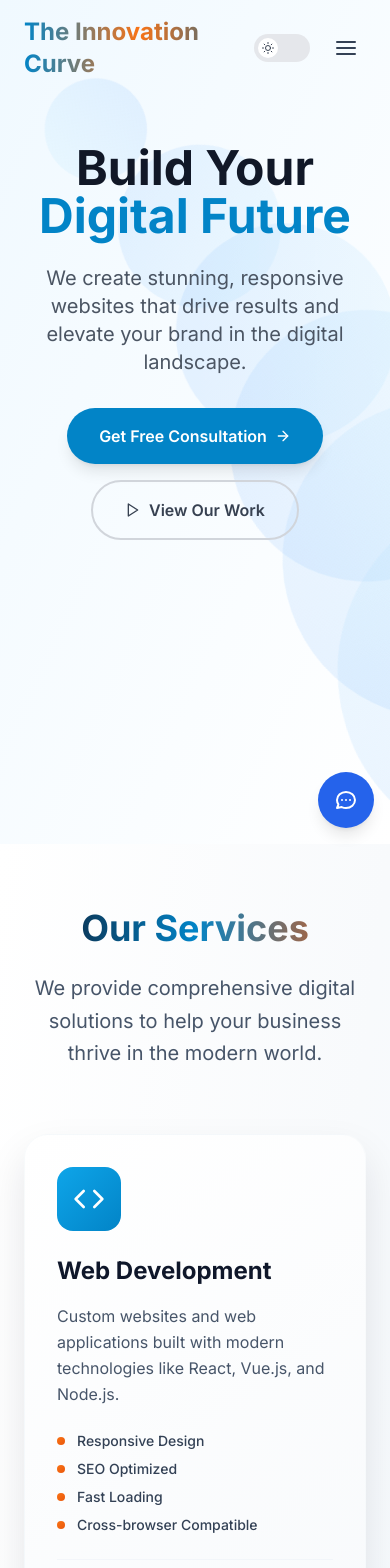
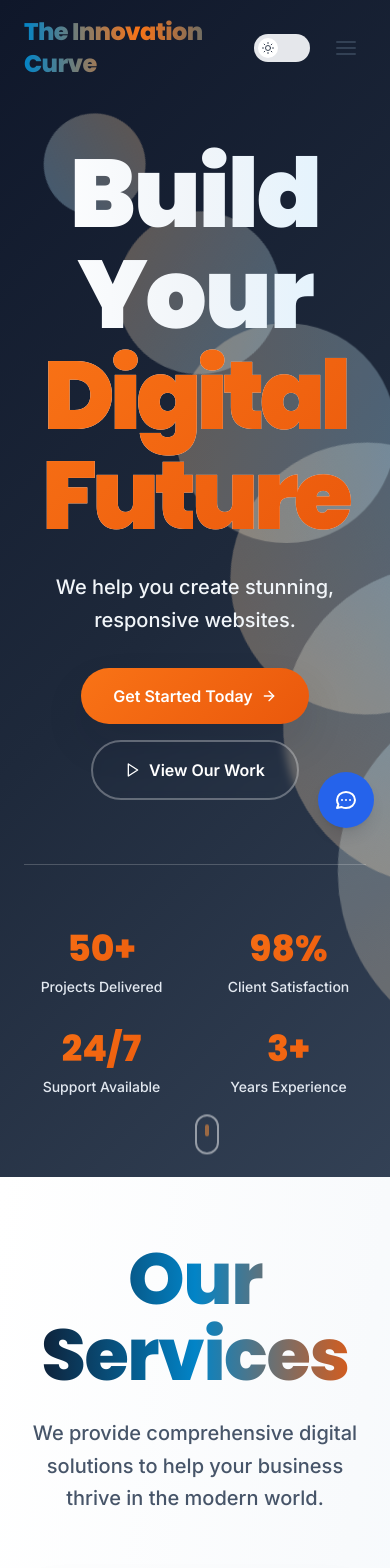
Before and after one commit to Windyphan/Web-builder, a React (Vite) app: page / in a window 390 px wide. Shown: the top 1568 px of the page. Built offline with nearby package versions, Linux system fonts and the light colour scheme.

Commit message:
Rehaul font visual

```diff
--- a/index.html
+++ b/index.html
@@ -5,6 +5,14 @@
     <link rel="icon" type="image/svg+xml" href="/Company_logo_4.png" />
     <meta name="viewport" content="width=device-width, initial-scale=1.0" />
     <meta name="google-site-verification" content="cKBLLhXSYe9Q1TCog42MkRQi2ThDIs8BBO-5RfhKpmg" />
+
+    <!-- Preconnect to Google Fonts for better performance -->
+    <link rel="preconnect" href="https://fonts.googleapis.com">
+    <link rel="preconnect" href="https://fonts.gstatic.com" crossorigin>
+
+    <!-- Import Poppins for headlines and Inter for body text -->
+    <link href="https://fonts.googleapis.com/css2?family=Poppins:wght@300;400;500;600;700;800;900&family=Inter:wght@300;400;500;600;700&display=swap" rel="stylesheet">
+
     <title>The Innovation Curve - Digital Transformation & Innovation Consulting</title>
     <meta name="description" content="The Innovation Curve helps businesses transform through innovation and technology solutions. Expert consulting for digital transformation and business growth." />
 
--- a/src/components/Header.jsx
+++ b/src/components/Header.jsx
@@ -9,7 +9,6 @@ const Header = () => {
     const [isMenuOpen, setIsMenuOpen] = useState(false);
     const [isScrolled, setIsScrolled] = useState(false);
     const location = useLocation();
-    const { isDark } = useTheme();
 
     useEffect(() => {
         const handleScroll = () => {
@@ -48,7 +47,7 @@ const Header = () => {
                     {/* Logo */}
                     <Link to="/">
                         <motion.div
-                            className="text-2xl font-bold bg-gradient-to-r from-primary-600 via-accent-500 to-primary-700 dark:from-primary-400 dark:via-accent-400 dark:to-primary-500 bg-clip-text text-transparent"
+                            className="font-display text-2xl font-extrabold bg-gradient-to-r from-primary-600 via-accent-500 to-primary-700 dark:from-primary-400 dark:via-accent-400 dark:to-primary-500 bg-clip-text text-transparent tracking-tight"
                             whileHover={{ scale: 1.05 }}
                         >
                             The Innovation Curve
--- a/src/components/Hero.jsx
+++ b/src/components/Hero.jsx
@@ -10,7 +10,6 @@ import heroAnimation from '../assets/Hero_section_animation.json';
 
 const Hero = () => {
     const [isVisible, setIsVisible] = useState(false);
-    const [animationLoaded, setAnimationLoaded] = useState(false);
     const lottieRef = useRef(null);
     const { isDark } = useTheme();
 
@@ -52,11 +51,7 @@ const Hero = () => {
     return (
         <section
             id="home"
-            className={`pt-16 relative overflow-hidden transition-colors duration-300 ${
-                isDark
-                    ? 'bg-gradient-to-br from-gray-900 via-gray-800 to-gray-900'
-                    : 'bg-gradient-to-br from-primary-50 to-white'
-            }`}
+            className="pt-16 relative overflow-hidden transition-colors duration-300 bg-gradient-hero dark:bg-gradient-to-br dark:from-navy-950 dark:via-navy-900 dark:to-navy-800"
             style={{ minHeight: '100vh' }}
         >
             {/* Animated Background Particles */}
@@ -68,8 +63,8 @@ const Hero = () => {
                             key={i}
                             className={`absolute rounded-full transition-colors duration-300 ${
                                 isDark
-                                    ? 'bg-gradient-to-r from-blue-500/10 to-purple-500/10'
-                                    : 'bg-gradient-to-r from-primary-200/20 to-blue-300/20'
+                                    ? 'bg-gradient-to-r from-primary-500/20 to-accent-500/20'
+                                    : 'bg-gradient-to-r from-primary-200/30 to-accent-200/30'
                             }`}
                             style={{
                                 width: `${100 + i * 50}px`,
@@ -112,31 +107,26 @@ const Hero = () => {
 
             {/* Main Content */}
             <div className="container mx-auto px-6 py-20 relative z-20">
-                <div className="max-w-4xl mx-auto text-center">
+                <div className="max-w-5xl mx-auto text-center">
                     <motion.h1
-                        className={`text-5xl md:text-7xl font-bold mb-6 transition-colors duration-300 ${
-                            isDark ? 'text-white' : 'text-gray-900'
-                        }`}
-                        initial={{ opacity: 0, y: 20 }}
+                        className="font-display text-hero-lg md:text-hero-xl font-black mb-6 transition-colors duration-300 bg-gradient-to-r from-white via-navy-100 to-primary-100 dark:from-white dark:via-primary-200 dark:to-accent-200 bg-clip-text text-transparent tracking-headline"
+                        initial={{ opacity: 0, y: 30 }}
                         animate={isVisible ? { opacity: 1, y: 0 } : {}}
                         transition={{ duration: 0.8 }}
                     >
                         Build Your
-                        <span className="text-primary-600 dark:text-primary-400 block">
+                        <span className="block bg-gradient-accent bg-clip-text text-transparent font-black tracking-tighter">
                             Digital Future
                         </span>
                     </motion.h1>
 
                     <motion.p
-                        className={`text-xl md:text-2xl mb-8 max-w-2xl mx-auto transition-colors duration-300 ${
-                            isDark ? 'text-gray-300' : 'text-gray-600'
-                        }`}
+                        className="font-body text-xl md:text-2xl mb-8 max-w-2xl mx-auto transition-colors duration-300 text-navy-100 dark:text-navy-200 font-medium leading-relaxed"
                         initial={{ opacity: 0, y: 20 }}
                         animate={isVisible ? { opacity: 1, y: 0 } : {}}
                         transition={{ duration: 0.8, delay: 0.2 }}
                     >
-                        We create stunning, responsive websites that drive results
-                        and elevate your brand in the digital landscape.
+                        We help you create stunning, responsive websites.
                     </motion.p>
 
                     <motion.div
@@ -147,22 +137,18 @@ const Hero = () => {
                     >
                         <Link to="/contact">
                             <motion.button
-                                className="bg-primary-600 hover:bg-primary-700 dark:bg-primary-500 dark:hover:bg-primary-600 text-white px-8 py-4 rounded-full font-semibold flex items-center gap-2 transition-all duration-200 shadow-lg hover:shadow-xl"
+                                className="bg-gradient-accent hover:shadow-glow text-white px-8 py-4 rounded-full font-semibold flex items-center gap-2 transition-all duration-300 shadow-premium hover:scale-105"
                                 whileHover={{ scale: 1.05 }}
                                 whileTap={{ scale: 0.95 }}
                             >
-                                Get Free Consultation
-                                <FiArrowRight />
+                                Get Started Today
+                                <FiArrowRight className="transition-transform group-hover:translate-x-1" />
                             </motion.button>
                         </Link>
 
                         <Link to="/portfolio">
                             <motion.button
-                                className={`border-2 px-8 py-4 rounded-full font-semibold flex items-center gap-2 transition-all duration-200 ${
-                                    isDark
-                                        ? 'border-gray-600 text-gray-300 hover:border-primary-400 hover:text-primary-400'
-                                        : 'border-gray-300 text-gray-700 hover:border-primary-600 hover:text-primary-600'
-                                }`}
+                                className="border-2 border-white/30 hover:border-accent-400 text-white hover:bg-accent-500/10 px-8 py-4 rounded-full font-semibold flex items-center gap-2 transition-all duration-300 backdrop-blur-sm hover:scale-105"
                                 whileHover={{ scale: 1.05 }}
                                 whileTap={{ scale: 0.95 }}
                             >
@@ -171,8 +157,43 @@ const Hero = () => {
                             </motion.button>
                         </Link>
                     </motion.div>
+
+                    {/* Stats Section */}
+                    <motion.div
+                        className="grid grid-cols-2 md:grid-cols-4 gap-8 mt-16 pt-16 border-t border-white/20"
+                        initial={{ opacity: 0, y: 20 }}
+                        animate={isVisible ? { opacity: 1, y: 0 } : {}}
+                        transition={{ duration: 0.8, delay: 0.6 }}
+                    >
+                        {[
+                            { number: '50+', label: 'Projects Delivered' },
+                            { number: '98%', label: 'Client Satisfaction' },
+                            { number: '24/7', label: 'Support Available' },
+                            { number: '3+', label: 'Years Experience' }
+                        ].map((stat, index) => (
+                            <div key={index} className="text-center">
+                                <div className="font-display text-4xl md:text-5xl font-extrabold bg-gradient-accent bg-clip-text text-transparent mb-2">
+                                    {stat.number}
+                                </div>
+                                <div className="font-body text-navy-200 text-sm font-medium">
+                                    {stat.label}
+                                </div>
+                            </div>
+                        ))}
+                    </motion.div>
                 </div>
             </div>
+
+            {/* Scroll indicator */}
+            <motion.div
+                className="absolute bottom-8 left-1/2 transform -translate-x-1/2 z-30"
+                animate={{ y: [0, 10, 0] }}
+                transition={{ duration: 2, repeat: Infinity }}
+            >
+                <div className="w-6 h-10 border-2 border-white/50 rounded-full flex justify-center">
+                    <div className="w-1 h-3 bg-accent-400 rounded-full mt-2 animate-pulse"></div>
+                </div>
+            </motion.div>
         </section>
     );
 };
--- a/src/components/Pricing.jsx
+++ b/src/components/Pricing.jsx
@@ -107,10 +107,10 @@ const Pricing = () => {
                     viewport={{ once: true }}
                     className="text-center mb-16"
                 >
-                    <h2 className="text-4xl md:text-5xl font-bold bg-gradient-to-r from-navy-900 via-primary-600 to-navy-800 dark:from-navy-100 dark:via-primary-400 dark:to-navy-200 bg-clip-text text-transparent mb-6">
+                    <h2 className="font-display text-display-lg md:text-6xl font-extrabold bg-gradient-to-r from-navy-900 via-primary-600 to-navy-800 dark:from-navy-100 dark:via-primary-400 dark:to-navy-200 bg-clip-text text-transparent mb-6 tracking-headline">
                         Our Packages
                     </h2>
-                    <p className="text-xl text-navy-600 dark:text-navy-300 max-w-3xl mx-auto leading-relaxed">
+                    <p className="font-body text-xl md:text-2xl text-navy-600 dark:text-navy-300 max-w-3xl mx-auto leading-relaxed font-medium">
                         Transparent pricing for every stage of your business journey. Find the perfect fit to achieve your goals.
                     </p>
                 </motion.div>
--- a/src/components/Services.jsx
+++ b/src/components/Services.jsx
@@ -1,6 +1,6 @@
 import { useState } from 'react';
 import { motion } from 'framer-motion';
-import { FiCode, FiSmartphone, FiGlobe, FiSettings, FiMessageCircle, FiShield } from 'react-icons/fi';
+import { FiCode, FiSmartphone, FiGlobe, FiMessageCircle, FiShield } from 'react-icons/fi';
 import ServiceModal from './ServiceModal';
 
 const Services = () => {
@@ -60,10 +60,10 @@ const Services = () => {
                     viewport={{ once: true }}
                     className="text-center mb-16"
                 >
-                    <h2 className="text-4xl md:text-5xl font-bold bg-gradient-to-r from-navy-900 via-primary-600 to-accent-600 dark:from-navy-100 dark:via-primary-400 dark:to-accent-400 bg-clip-text text-transparent mb-6">
+                    <h2 className="font-display text-display-lg md:text-6xl font-extrabold bg-gradient-to-r from-navy-900 via-primary-600 to-accent-600 dark:from-navy-100 dark:via-primary-400 dark:to-accent-400 bg-clip-text text-transparent mb-6 tracking-headline">
                         Our Services
                     </h2>
-                    <p className="text-xl text-navy-600 dark:text-navy-300 max-w-3xl mx-auto leading-relaxed">
+                    <p className="font-body text-xl md:text-2xl text-navy-600 dark:text-navy-300 max-w-3xl mx-auto leading-relaxed font-medium">
                         We provide comprehensive digital solutions to help your business thrive in the modern world.
                     </p>
                 </motion.div>
@@ -84,11 +84,11 @@ const Services = () => {
                                     <service.icon className="text-white" size={32} />
                                 </div>
 
-                                <h3 className="text-2xl font-bold text-navy-900 dark:text-navy-100 mb-4 group-hover:text-accent-600 dark:group-hover:text-accent-400 transition-colors duration-300">
+                                <h3 className="font-display text-2xl font-bold text-navy-900 dark:text-navy-100 mb-4 group-hover:text-accent-600 dark:group-hover:text-accent-400 transition-colors duration-300 tracking-tight">
                                     {service.title}
                                 </h3>
 
-                                <p className="text-navy-600 dark:text-navy-300 mb-6 leading-relaxed">
+                                <p className="font-body text-navy-600 dark:text-navy-300 mb-6 leading-relaxed">
                                     {service.description}
                                 </p>
 
@@ -96,7 +96,7 @@ const Services = () => {
                                     {service.features.map((feature, featureIndex) => (
                                         <li key={featureIndex} className="flex items-center text-navy-700 dark:text-navy-300">
                                             <div className="w-2 h-2 bg-gradient-accent rounded-full mr-3 flex-shrink-0"></div>
-                                            <span className="text-sm font-medium">{feature}</span>
+                                            <span className="font-body text-sm font-medium">{feature}</span>
                                         </li>
                                     ))}
                                 </ul>
@@ -127,10 +127,10 @@ const Services = () => {
                     className="text-center mt-16"
                 >
                     <div className="bg-gradient-navy dark:bg-gradient-card-dark rounded-3xl p-8 lg:p-12 shadow-premium dark:shadow-premium-dark">
-                        <h3 className="text-3xl font-bold text-white mb-4">
+                        <h3 className="font-display text-3xl md:text-4xl font-bold text-white mb-4 tracking-tight">
                             Ready to Start Your Project?
                         </h3>
-                        <p className="text-navy-200 mb-8 text-lg max-w-2xl mx-auto">
+                        <p className="font-body text-navy-200 mb-8 text-lg md:text-xl max-w-2xl mx-auto font-medium leading-relaxed">
                             Let's discuss how we can help bring your vision to life with our expert development services.
                         </p>
                         <motion.button
--- a/src/pages/About.jsx
+++ b/src/pages/About.jsx
@@ -9,7 +9,9 @@ function AboutPage() {
 
     return (
         <div className={`min-h-screen transition-colors duration-300 ${
-            isDark ? 'bg-gray-900 text-gray-100' : 'bg-white text-gray-900'
+            isDark
+                ? 'bg-gradient-to-br from-navy-950 via-navy-900 to-navy-800 text-navy-100'
+                : 'bg-gradient-to-br from-navy-50 via-white to-navy-100 text-navy-900'
         }`}>
             <Header />
             <div className="pt-20">
--- a/src/pages/Contact.jsx
+++ b/src/pages/Contact.jsx
@@ -23,7 +23,9 @@ function ContactPage() {
 
     return (
         <div className={`min-h-screen transition-colors duration-300 ${
-            isDark ? 'bg-gray-900 text-gray-100' : 'bg-white text-gray-900'
+            isDark
+                ? 'bg-gradient-to-br from-navy-950 via-navy-900 to-navy-800 text-navy-100'
+                : 'bg-gradient-to-br from-navy-50 via-white to-navy-100 text-navy-900'
         }`}>
             <Header />
             <div className="pt-20">
@@ -32,9 +34,9 @@ function ContactPage() {
             <Footer />
 
             <Notification
+                isVisible={notification.isVisible}
                 type={notification.type}
                 message={notification.message}
-                isVisible={notification.isVisible}
                 onClose={hideNotification}
             />
         </div>
--- a/src/pages/Home.jsx
+++ b/src/pages/Home.jsx
@@ -25,7 +25,9 @@ function Home() {
 
     return (
         <div className={`min-h-screen transition-colors duration-300 ${
-            isDark ? 'bg-gray-900 text-gray-100' : 'bg-white text-gray-900'
+            isDark
+                ? 'bg-gradient-to-br from-navy-950 via-navy-900 to-navy-800 text-navy-100'
+                : 'bg-gradient-to-br from-navy-50 via-white to-navy-100 text-navy-900'
         }`}>
             <Header />
             <Hero />
@@ -34,9 +36,9 @@ function Home() {
             <Footer />
 
             <Notification
+                isVisible={notification.isVisible}
                 type={notification.type}
                 message={notification.message}
-                isVisible={notification.isVisible}
                 onClose={hideNotification}
             />
         </div>
--- a/src/pages/Portfolio.jsx
+++ b/src/pages/Portfolio.jsx
@@ -8,7 +8,9 @@ function PortfolioPage() {
 
     return (
         <div className={`min-h-screen transition-colors duration-300 ${
-            isDark ? 'bg-gray-900 text-gray-100' : 'bg-white text-gray-900'
+            isDark
+                ? 'bg-gradient-to-br from-navy-950 via-navy-900 to-navy-800 text-navy-100'
+                : 'bg-gradient-to-br from-navy-50 via-white to-navy-100 text-navy-900'
         }`}>
             <Header />
             <div className="pt-20">
--- a/src/pages/Pricing.jsx
+++ b/src/pages/Pricing.jsx
@@ -8,7 +8,9 @@ function PricingPage() {
 
     return (
         <div className={`min-h-screen transition-colors duration-300 ${
-            isDark ? 'bg-gray-900 text-gray-100' : 'bg-white text-gray-900'
+            isDark
+                ? 'bg-gradient-to-br from-navy-950 via-navy-900 to-navy-800 text-navy-100'
+                : 'bg-gradient-to-br from-navy-50 via-white to-navy-100 text-navy-900'
         }`}>
             <Header />
             <div className="pt-20">
--- a/tailwind.config.js
+++ b/tailwind.config.js
@@ -75,8 +75,58 @@ export default {
                 'gradient-subtle': 'linear-gradient(180deg, transparent 0%, rgba(15, 23, 42, 0.05) 100%)',
                 'gradient-subtle-dark': 'linear-gradient(180deg, transparent 0%, rgba(248, 250, 252, 0.05) 100%)',
             },
+            // Enhanced typography with personality
             fontFamily: {
-                'sans': ['Inter', 'system-ui', 'sans-serif'],
+                'display': ['Poppins', 'Inter', 'system-ui', 'sans-serif'], // Headlines with personality
+                'sans': ['Inter', 'system-ui', 'sans-serif'], // Clean body text
+                'body': ['Inter', 'system-ui', 'sans-serif'], // Explicit body font
+                'heading': ['Poppins', 'Inter', 'system-ui', 'sans-serif'], // Alternative heading font
+            },
+            // Sophisticated font sizes with stronger hierarchy
+            fontSize: {
+                'xs': ['0.75rem', { lineHeight: '1rem' }],
+                'sm': ['0.875rem', { lineHeight: '1.25rem' }],
+                'base': ['1rem', { lineHeight: '1.5rem' }],
+                'lg': ['1.125rem', { lineHeight: '1.75rem' }],
+                'xl': ['1.25rem', { lineHeight: '1.75rem' }],
+                '2xl': ['1.5rem', { lineHeight: '2rem' }],
+                '3xl': ['1.875rem', { lineHeight: '2.25rem' }],
+                '4xl': ['2.25rem', { lineHeight: '2.5rem' }],
+                '5xl': ['3rem', { lineHeight: '1.1' }],
+                '6xl': ['3.75rem', { lineHeight: '1.1' }],
+                '7xl': ['4.5rem', { lineHeight: '1.1' }],
+                '8xl': ['6rem', { lineHeight: '1.1' }],
+                '9xl': ['8rem', { lineHeight: '1.1' }],
+                // Custom display sizes for hero sections
+                'hero': ['5rem', { lineHeight: '1.1', fontWeight: '800' }],
+                'hero-lg': ['6rem', { lineHeight: '1.05', fontWeight: '800' }],
+                'hero-xl': ['7rem', { lineHeight: '1.05', fontWeight: '900' }],
+                // Custom sizes for different contexts
+                'display-sm': ['2.5rem', { lineHeight: '2.75rem', fontWeight: '700' }],
+                'display-md': ['3.5rem', { lineHeight: '3.75rem', fontWeight: '700' }],
+                'display-lg': ['4.5rem', { lineHeight: '4.75rem', fontWeight: '800' }],
+            },
+            // Enhanced font weights
+            fontWeight: {
+                'thin': '100',
+                'extralight': '200',
+                'light': '300',
+                'normal': '400',
+                'medium': '500',
+                'semibold': '600',
+                'bold': '700',
+                'extrabold': '800',
+                'black': '900',
+            },
+            // Letter spacing for headlines
+            letterSpacing: {
+                'tighter': '-0.05em',
+                'tight': '-0.025em',
+                'normal': '0em',
+                'wide': '0.025em',
+                'wider': '0.05em',
+                'widest': '0.1em',
+                'headline': '-0.02em', // Custom for headlines
             },
             // Enhanced shadows for depth
             boxShadow: {
@@ -84,12 +134,14 @@ export default {
                 'glow-blue': '0 0 20px rgba(14, 165, 233, 0.3)',
                 'premium': '0 20px 40px rgba(15, 23, 42, 0.1)',
                 'premium-dark': '0 20px 40px rgba(0, 0, 0, 0.3)',
+                'text-glow': '0 0 10px rgba(249, 115, 22, 0.5)',
             },
             // Animation for smooth transitions
             animation: {
                 'fade-in': 'fadeIn 0.5s ease-in-out',
                 'slide-up': 'slideUp 0.6s ease-out',
                 'glow-pulse': 'glowPulse 2s ease-in-out infinite alternate',
+                'text-shimmer': 'textShimmer 3s ease-in-out infinite',
             },
             keyframes: {
                 fadeIn: {
@@ -104,6 +156,10 @@ export default {
                     '0%': { boxShadow: '0 0 20px rgba(249, 115, 22, 0.3)' },
                     '100%': { boxShadow: '0 0 30px rgba(249, 115, 22, 0.6)' },
                 },
+                textShimmer: {
+                    '0%, 100%': { backgroundPosition: '0% 50%' },
+                    '50%': { backgroundPosition: '100% 50%' },
+                },
             },
         },
     },
```
